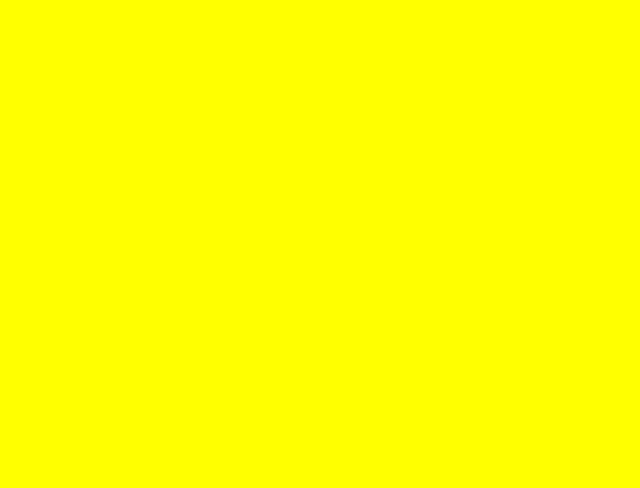
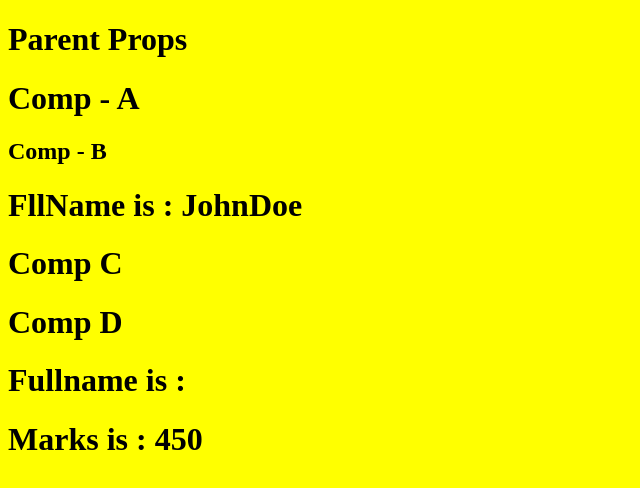
Before and after one commit to EngineerAhmedFaraz/learn_basic_react_tutorial, a React (Vite) app: page /propDealing in a window 1280 px wide. Before the commit this address had no page. Shown: the top 488 px of the page, without its empty margins (0-640 px from the left). Built offline with nearby package versions, Linux system fonts and the light colour scheme.

Commit message:
useCallhook & props dealing

```diff
--- a/src/App.jsx
+++ b/src/App.jsx
@@ -8,6 +8,8 @@ import { Blog } from "./pages/Blog";
 import LifeCycle from "./pages/lifeCycle";
 import TryHooks from "./pages/tryHooks/TryHooks";
 import Memo from "./pages/Memo";
+import CallBackHook from "./pages/callBackHook";
+import PropDealing from "./pages/PropDealing";
 
 const user = {
   firstName: "Ahmed",
@@ -59,6 +61,8 @@ export const App = () => {
         <Route path="/lifeCycle" element={<LifeCycle />} />
         <Route path="/tryHooks" element={<TryHooks />} />
         <Route path="/memo" element={<Memo />} />
+        <Route path="/callback" element={<CallBackHook />} />
+        <Route path="/propDealing" element={<PropDealing />} />
       </Routes>
       {/* </BrowserRouter> */}
       {/* <h1 onClick={changeTitle}>Hi : {formatName(user)}</h1>
--- /dev/null
+++ b/src/component/Button.jsx
@@ -0,0 +1,12 @@
+import React from "react";
+
+const Button = ({ text, onClick }) => {
+  console.log("Inside Button render");
+  return (
+    <>
+      <button onClick={onClick}>{text}</button>
+    </>
+  );
+};
+
+export default React.memo(Button);
--- /dev/null
+++ b/src/component/CompA.jsx
@@ -0,0 +1,15 @@
+import React from "react";
+import CompB from "./CompB";
+import CompD from "./CompD";
+
+const CompA = ({ name, marks }) => {
+  return (
+    <>
+      <h1>Comp - A</h1>
+      {/* <h2>Name is : {name}</h2> */}
+      <CompB name={name} marks={marks} />
+    </>
+  );
+};
+
+export default CompA;
--- /dev/null
+++ b/src/component/CompB.jsx
@@ -0,0 +1,14 @@
+import React from "react";
+import CompC from "./CompC";
+
+const CompB = ({ name, marks }) => {
+  return (
+    <>
+      <h2>Comp - B</h2>
+      <h1>FllName is : {name}</h1>
+      <CompC marks={marks} />
+    </>
+  );
+};
+
+export default CompB;
--- /dev/null
+++ b/src/component/CompC.jsx
@@ -0,0 +1,13 @@
+import React from "react";
+import CompD from "./CompD";
+
+const CompC = ({ marks }) => {
+  return (
+    <>
+      <h1>Comp C</h1>
+      <CompD marks={marks} />
+    </>
+  );
+};
+
+export default CompC;
--- /dev/null
+++ b/src/component/CompD.jsx
@@ -0,0 +1,13 @@
+import React from "react";
+
+const CompD = ({ text, marks }) => {
+  return (
+    <>
+      <h1>Comp D</h1>
+      <h1>Fullname is : {text}</h1>
+      <h1>Marks is : {marks}</h1>
+    </>
+  );
+};
+
+export default CompD;
--- a/src/component/Result.jsx
+++ b/src/component/Result.jsx
@@ -1,9 +1,9 @@
 import React from "react";
 
-const ResultComponent = ({ result }) => {
+const ResultComponent = ({ marks }) => {
   return (
     <>
-      <h1>Result is : {result}</h1>
+      <h2>{marks}</h2>
     </>
   );
 };
--- /dev/null
+++ b/src/component/UserName.jsx
@@ -0,0 +1,12 @@
+import React from "react";
+
+const UserName = ({ name }) => {
+  console.log("inside UserName Component");
+  return (
+    <>
+      <h1>Name is : {name}</h1>
+    </>
+  );
+};
+
+export default React.memo(UserName);
--- /dev/null
+++ b/src/component/markComponent.jsx
@@ -0,0 +1,12 @@
+import React from "react";
+
+const MarkComponent = ({ marks }) => {
+  console.log("inside Marks Component");
+  return (
+    <>
+      <h1>Marks is : {marks}</h1>
+    </>
+  );
+};
+
+export default React.memo(MarkComponent);
--- /dev/null
+++ b/src/pages/PropDealing.jsx
@@ -0,0 +1,18 @@
+import React from "react";
+import CompA from "../component/CompA";
+import CompD from "../component/CompD";
+
+const PropDealing = () => {
+  const fullName = "JohnDoe";
+  const marks = 450;
+
+  return (
+    <>
+      <h1>Parent Props</h1>
+      <CompA name={fullName} marks={marks} />
+      {/* <CompD text={fullName} /> */}
+    </>
+  );
+};
+
+export default PropDealing;
--- /dev/null
+++ b/src/pages/callBackHook.jsx
@@ -0,0 +1,56 @@
+import React, { useCallback, useEffect, useState } from "react";
+import UserName from "../component/UserName";
+import MarkComponent from "../component/markComponent";
+import Button from "../component/Button";
+
+const CallBackHook = () => {
+  const [count, setCount] = useState(0);
+
+  // Use of Increment event
+  // const inc = () => {
+  //   setCount(count + 1);
+  // };
+
+  const inc = useCallback(() => {
+    // setCount(count + 1);  One time increment value then stop but we need increment then use callback parametters function
+
+    setCount((prevValues) => prevValues + 1);
+  }, []);
+
+  useEffect(() => {
+    console.log("Inside useEffect Render");
+  }, [inc]);
+
+  function getSum(a, b) {
+    return function () {
+      return a + b;
+    };
+  }
+
+  const sum1 = getSum(5, 6);
+  const sum2 = getSum(5, 6);
+
+  // console.log(sum1);
+  // console.log(sum2);
+
+  // console.log(sum1 === sum2);
+
+  return (
+    <>
+      <h1>CallBack Hook...</h1>
+      <br />
+      <br />
+      <br />
+      {/* <UserName name="Alex" />
+      <MarkComponent marks={70} /> */}
+
+      <br />
+      <br />
+      <br />
+      <h2>Count is : {count}</h2>
+      <Button text="Click me" onClick={inc} />
+    </>
+  );
+};
+
+export default CallBackHook;
```
